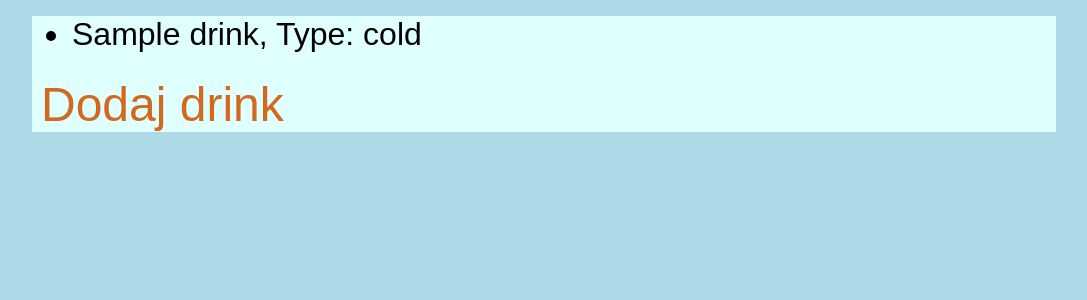
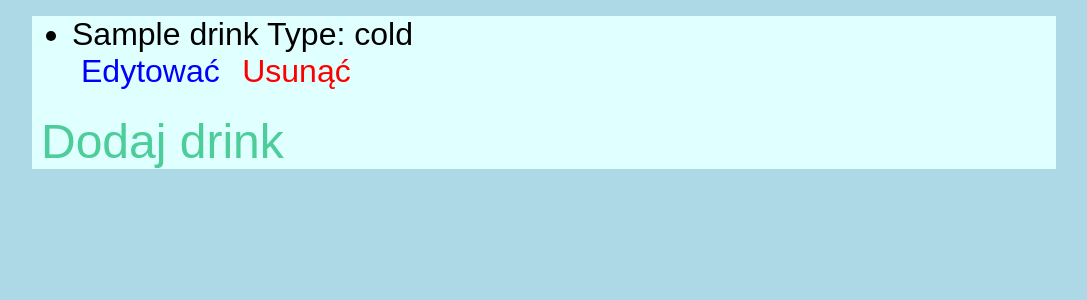
Before and after one commit to wiksez/Cafe_Places, a Django app: template templates/drinks_list.html in a window 1280 px wide. Shown: the part 107-407 px from the top of the page, without its empty margins (96-1183 px from the left). Run offline with Django 3.2, Linux system fonts and the light colour scheme; the template is opened without the code that fills it: most values are stand-ins (such as "Sample title", 1, 10 or a date in 2020).

Commit message:
add links del and edit

```diff
--- a/cafe/static/main.css
+++ b/cafe/static/main.css
@@ -19,6 +19,15 @@ div.content {
     margin-left: 10%;
     margin-right: 10%;
     height: 80%;
+}
+.add_link {
+    color: #4CCD99;
+}
+.edit_link {
+    color: blue;
+}
+.delete_link {
+    color: red;
 }
 a {
     color: chocolate;
--- a/templates/admin_profile.html
+++ b/templates/admin_profile.html
@@ -1,3 +1,8 @@
 {% extends 'main.html' %}
 {% block content %}
+    <div>
+        <a href="{% url 'list_of_drinks' %}">Napoje</a>
+        <a href="{% url 'list_of_desserts' %}">Desery</a>
+        <a href="{% url 'shops_list' %}">Kawiarni</a>
+    </div>
 {% endblock %}
--- a/templates/desserts_list.html
+++ b/templates/desserts_list.html
@@ -4,6 +4,8 @@
         <h2>{{ dessert.name }}</h2>
         <p>{{ dessert.description }}</p>
         <p>{{ dessert.composition }}</p>
+        <a class="edit_link" href="">Edytować</a>
+        <a class="delete_link" href="">Usunąć</a>
     {% endfor %}
-    <p><a href="{% url 'add_dessert' %}">Dodaj deser</a></p>
+    <p><a class="add_link" href="{% url 'add_dessert' %}">Dodaj deser</a></p>
 {% endblock %}
--- a/templates/drinks_list.html
+++ b/templates/drinks_list.html
@@ -2,13 +2,15 @@
 {% block content %}
 <ul>
     {% for drink in drinks %}
-        <li>{{ drink.name }},
+        <li>{{ drink.name }}
             {% if drink.type_is_hot %}
                 Type: hot
             {% else %}
                 Type: cold
             {% endif %}</li>
+        <a class="edit_link" href="">Edytować</a>
+        <a class="delete_link" href="">Usunąć</a>
     {% endfor %}
 </ul>
-<p><a href="{% url 'add_drink' %}">Dodaj drink</a></p>
+<p><a class="add_link" href="{% url 'add_drink' %}">Dodaj drink</a></p>
 {% endblock %}
```
